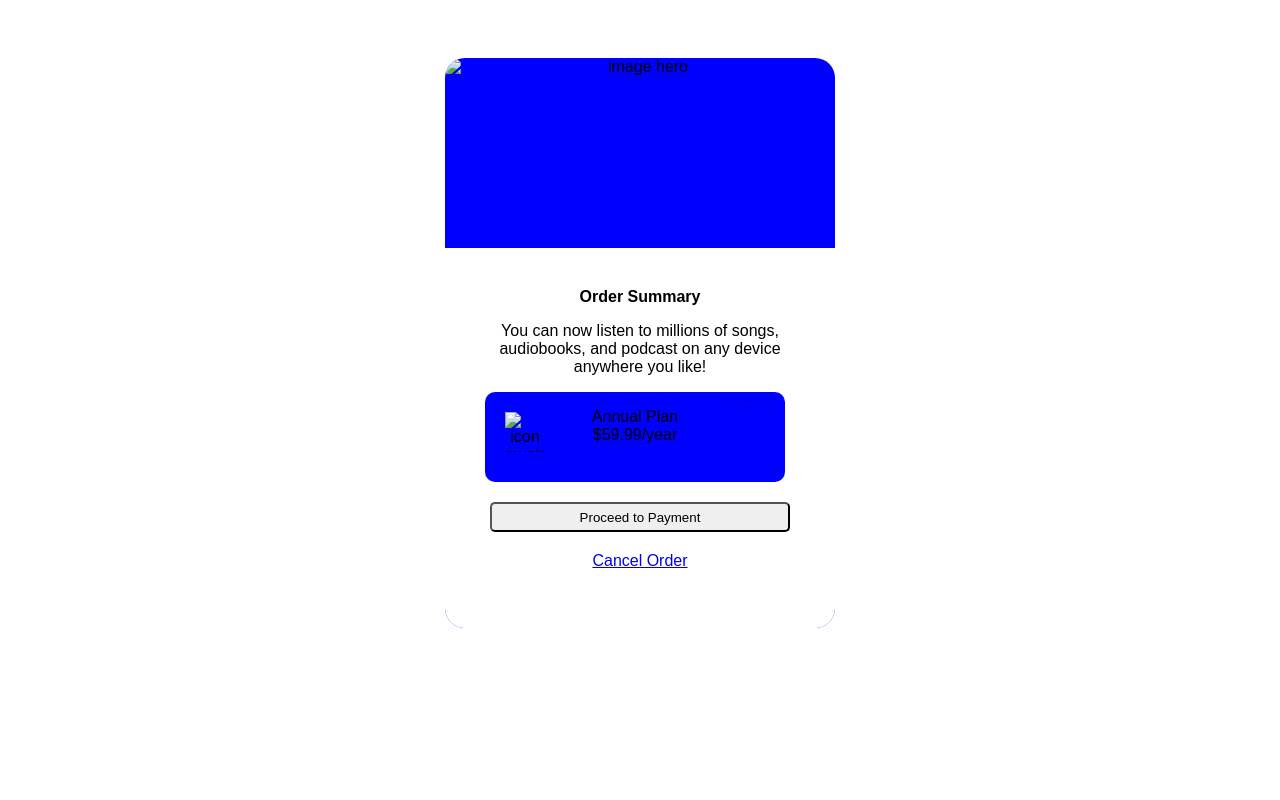
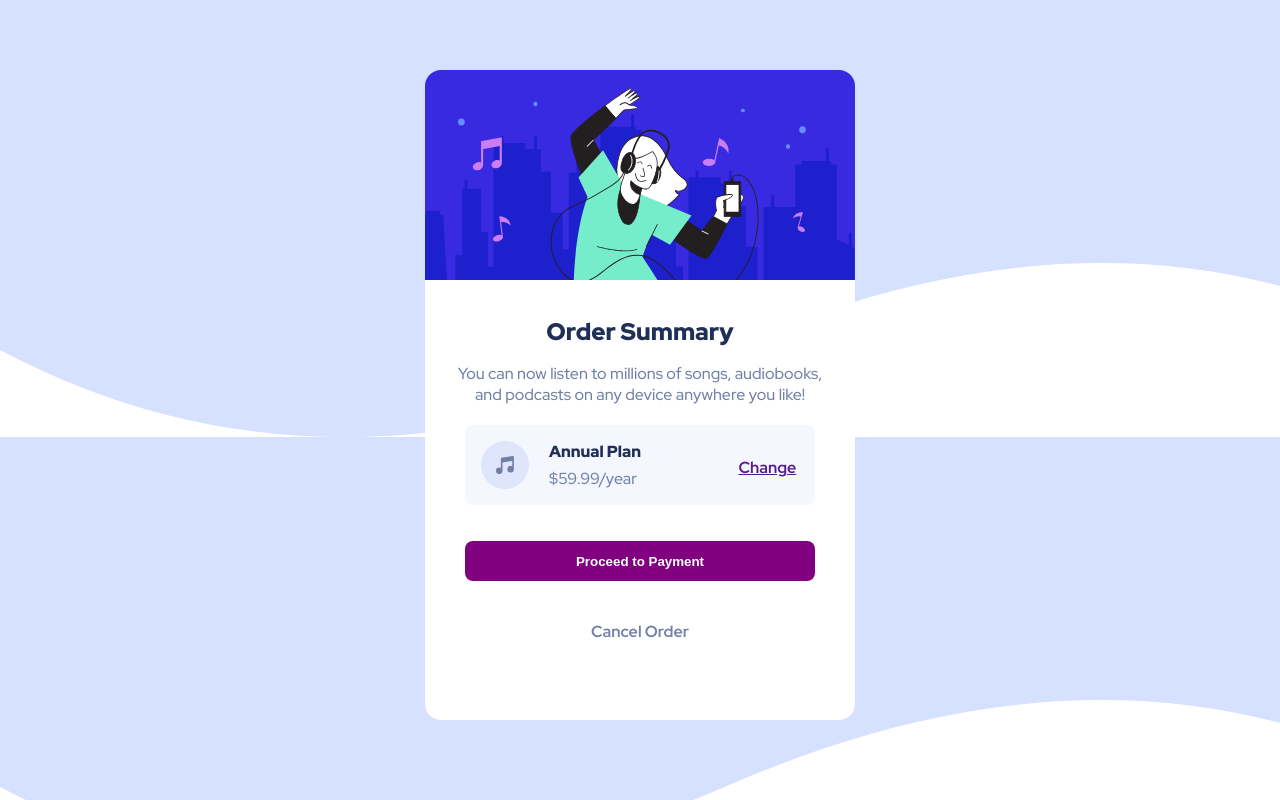
Before and after one commit to Michelle453/Componente-resumen-pedido, a plain HTML site: page index.html in a window 1280 px wide. Drawn offline with Linux system fonts and the light colour scheme; a web font is replaced by a local one.

Commit message:
modificación card

```diff
--- a/index.css
+++ b/index.css
@@ -1,87 +1,133 @@
-html
+:root
 {
-    text-align: center;
-    font-size: 16px;
-    background-image: url(./images/pattern-background-desktop.svg);
-    font-family: 'Montserrat', sans-serif;
-
+    --pale-blue: hsl(225, 100%, 94%);
+    --bright-blue: hsl(245, 75%, 52%);
+    --very-pale-blue: hsl(225, 100%, 98%);
+    --desaturated-blue: hsl(224, 23%, 55%);
+    --dark-blue: hsl(223, 47%, 23%);
+}
+body
+{
+    font-family: 'Red Hat Display', sans-serif;
+    margin: 0;
+    background-image: url("./images/pattern-background-desktop.svg");
 }
 section
 {
-    width: 100%;
     display: flex;
     justify-content: center;
+    width: 100%;
+    margin-top: 40px;
+    margin-bottom: 40px;
 
 }
 .card
 {
-    background-color: blue;
-    width: 390px;
-    height: 570px;
-    margin: 50px;
-    border-radius: 20px;
     display: grid;
-    grid-template-rows: 1fr 2fr;
+    grid-template-rows: auto 1fr;
+    margin-top: 30px;
+    margin-bottom: 30px;
+    border-radius: 16px;
+    width: 430px;
+    height: 650px;
     overflow: hidden;
-
 }
-#illustration-hero
+.information
+{
+    padding-top: 20px;
+    padding-bottom: 20px;
+    display: grid;
+    place-items: center;
+    grid-template-rows: 0.20fr 0.15fr 0.25fr 0.25fr 0.25fr;
+    background-color: white;
+}
+.illustration-hero
 {
     width: 100%;
 }
-#information
+.title
 {
-    background-color: white;
+    font-weight: 900;
+    color: var(--dark-blue);
+    margin-top: 16px;
+    margin-bottom: 0;
 }
-#summary
+.text-description
 {
-    margin-top: 40px;
-    font-weight: 900;
-   /* margin-bottom: 10px;*/
+    margin-left: 32px;
+    margin-right: 32px;
+    text-align: center;
+    font-weight: 500;
+    color: var(--desaturated-blue);
+    margin-bottom: 20px;
+    margin-top: 16px;
+}
+.annual-plan
+{
+    background-color: var(--very-pale-blue);
+    display: grid;
+    grid-template-columns: auto 2fr 1fr;
+    border-radius: 8px;
+    margin-top: 0;
+    margin-bottom: 36px;
+    width: 350px;
+    height: 80px;
 
 }
-#information:nth-child(2)
+.icon-music
+{
+    margin-top: 16px;
+    margin-bottom: 16px;
+    margin-left: 16px;
+}
+.value
+{
+    margin-left: 20px;
+    display: grid;
+    grid-template-rows: auto auto;
+    margin-top: 16px;
+    margin-bottom: 16px;
+}
+.value span
+{
+    color: var(--dark-blue);
+    font-weight: 900;
+}
+#price
 {
     font-weight: 500;
+    color: var(--desaturated-blue);
 }
-#annual-plan
+.change
 {
-    width: 300px;
-    height: 90px;
-    border-radius: 10px;
-    margin-left: 40px;
-    margin-right: 40px;
-    margin-top: 10px;
-    background-color: blue;
-    display: grid;
-    grid-template-columns: 1fr 2fr 1fr;
-}
-
-#annual-plan img
-{
-    width: 40px;
-    height: 40px;
-    margin-top: 20px;
-    margin-bottom: 20px;
-    margin-left: 20px;
-}
-#annual-plan img p
-{
-    margin-top: 20px;
-    margin-bottom: 20px;
-    margin-left: 0px; /*revisar*/
-
-}
-#annual-plan img p a
-{
-    margin-top: 20px;
-    margin-bottom: 20px;
+    font-weight: 700;
+    text-align: center;
+    margin-top: 32px;
+    margin-bottom: 32px;
 }
 button
 {
-    margin-top: 20px;
-    margin-bottom: 20px;
-    width: 300px;
-    height: 30px;
-    border-radius: 5px;
+    width: 350px;
+    height: 40px;
+    border: 0;
+    border-radius: 8px;
+    background-color: purple;
+    cursor: pointer;
+    color: white;
+    font-weight: 700;
 }
+.cancel-order
+{
+    text-decoration: none;
+    color: var(--desaturated-blue);
+    font-weight: 700;
+    margin-top: 40px;
+}
+@media (max-width:375px)
+{
+    section /*preguntar*/
+    {
+        margin-left: 20px;
+        margin-right: 20px;
+    }
+}
--- a/index.html
+++ b/index.html
@@ -5,7 +5,9 @@
   <meta name="viewport" content="width=device-width, initial-scale=1.0"> <!-- displays site properly based on user's device -->
   <link rel="stylesheet" href="./index.css">
   <link rel="icon" type="image/png" sizes="32x32" href="./images/favicon-32x32.png">
-  <link rel="stylesheet" href="https://fonts.google.com/specimen/Red+Hat+Display">
+  <link rel="preconnect" href="https://fonts.googleapis.com">
+  <link rel="preconnect" href="https://fonts.gstatic.com" crossorigin>
+  <link href="https://fonts.googleapis.com/css2?family=Red+Hat+Display:wght@500;700;900&display=swap" rel="stylesheet">
   <title>Frontend Mentor | Order summary card</title>
 
   <!-- Feel free to remove these styles or customise in your own stylesheet 👍 -->
@@ -13,19 +15,21 @@
 <body>
   <section>
     <div class="card">
-      <img  id="illustration-hero" src="./images/illustration-hero.svg" alt="image hero">
-      <div id="information">
-        <div id="summary">
-          <span>Order Summary</span>
+      <img src="./images/illustration-hero.svg" alt="illustration-hero" class="illustration-hero">
+      <div class="information">
+        <h1 class="title">Order Summary</h1>
+        <p class="text-description">You can now listen to millions of songs, audiobooks, and podcasts on any device anywhere you like!</p>
+
+        <div class="annual-plan">
+          <img src="./images/icon-music.svg" alt="icon-music" class="icon-music">
+          <div class="value">
+            <span>Annual Plan</span>
+            <span id="price">$59.99/year</span>
+          </div>
+          <a href="" class="change">Change</a>
         </div>
-        <p>You can now listen to millions of songs, <br>audiobooks, and podcast on any device <br>anywhere you like!</p>
-        <div id="annual-plan">
-          <img src="./images/icon-music.svg" alt="icon music">
-          <p>Annual Plan <br>$59.99/year</p>
-          <a href="#">Change</a>
-        </div>
-        <button name="procedd-to-payment">Proceed to Payment</button><br>
-        <a href="#">Cancel Order</a>
+        <button class="button">Proceed to Payment</button>
+        <a href="" class="cancel-order">Cancel Order</a>
       </div>
 
     </div>
```
Also changed, not shown: images/favicon-32x32.png (added), images/icon-music.svg (added), images/illustration-hero.svg (added), images/pattern-background-desktop.svg (added), images/pattern-background-mobile.svg (added), 1 other file.
